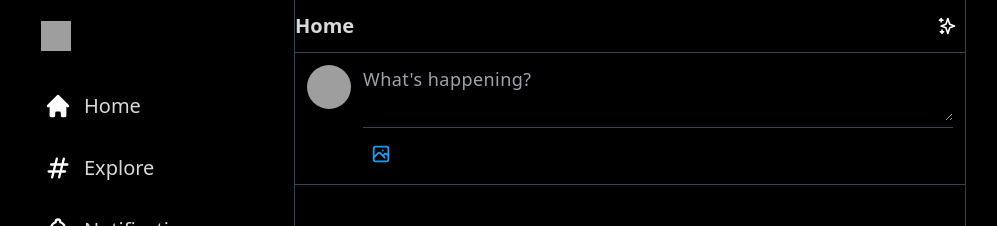
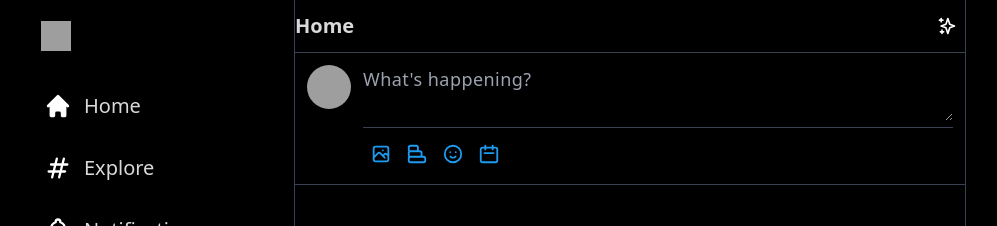
Before and after one commit to berkcanozbalci966/twitter-clone-next, a Next.js app: page / in a window 1280 px wide. Shown: the top 226 px of the page, without its empty margins (108-1105 px from the left). Built offline with nearby package versions, Linux system fonts and the light colour scheme; grey boxes are pictures that could not be loaded.

Commit message:
feat: emoji picker added

```diff
--- a/components/input.jsx
+++ b/components/input.jsx
@@ -1,10 +1,21 @@
-import { PhotographIcon, XIcon } from "@heroicons/react/outline";
+import {
+  PhotographIcon,
+  XIcon,
+  ChartBarIcon,
+  EmojiHappyIcon,
+  CalendarIcon,
+} from "@heroicons/react/outline";
 import { useState, useRef } from "react";
+import "emoji-mart/css/emoji-mart.css";
+import { Picker } from "emoji-mart";
 
 export default function Input() {
   const [input, setInput] = useState("");
   const [selectedFile, setSelectedFile] = useState(null);
+  const [showEmojis, setShowEmojis] = useState(false);
+
   const filePickerRef = useRef(null);
+
   function addImageToPost() {}
 
   return (
@@ -57,6 +68,31 @@ export default function Input() {
                 type="file"
               />
             </div>
+            <div className="icon rotate-90">
+              <ChartBarIcon className="text-[#1d9bf0] h-[22px]" />
+            </div>
+
+            <div className="icon" onClick={() => setShowEmojis(!showEmojis)}>
+              <EmojiHappyIcon className="text-[#1d9bf0] h-[22px]" />
+            </div>
+
+            <div className="icon">
+              <CalendarIcon className="text-[#1d9bf0] h-[22px]" />
+            </div>
+
+            {showEmojis && (
+              <Picker
+                // onSelect={addEmoji}
+                style={{
+                  position: "absolute",
+                  marginTop: "465px",
+                  marginLeft: -40,
+                  maxWidth: "320px",
+                  borderRadius: "20px",
+                }}
+                theme="dark"
+              />
+            )}
           </div>
         </div>
       </div>
--- a/package.json
+++ b/package.json
@@ -10,6 +10,7 @@
   },
   "dependencies": {
     "@heroicons/react": "^1.0.5",
+    "emoji-mart": "^3.0.1",
     "next": "12.1.0",
     "react": "17.0.2",
     "react-dom": "17.0.2"
```
Also changed, not shown: 1 other file (tests, documents, lock files or other folders).
